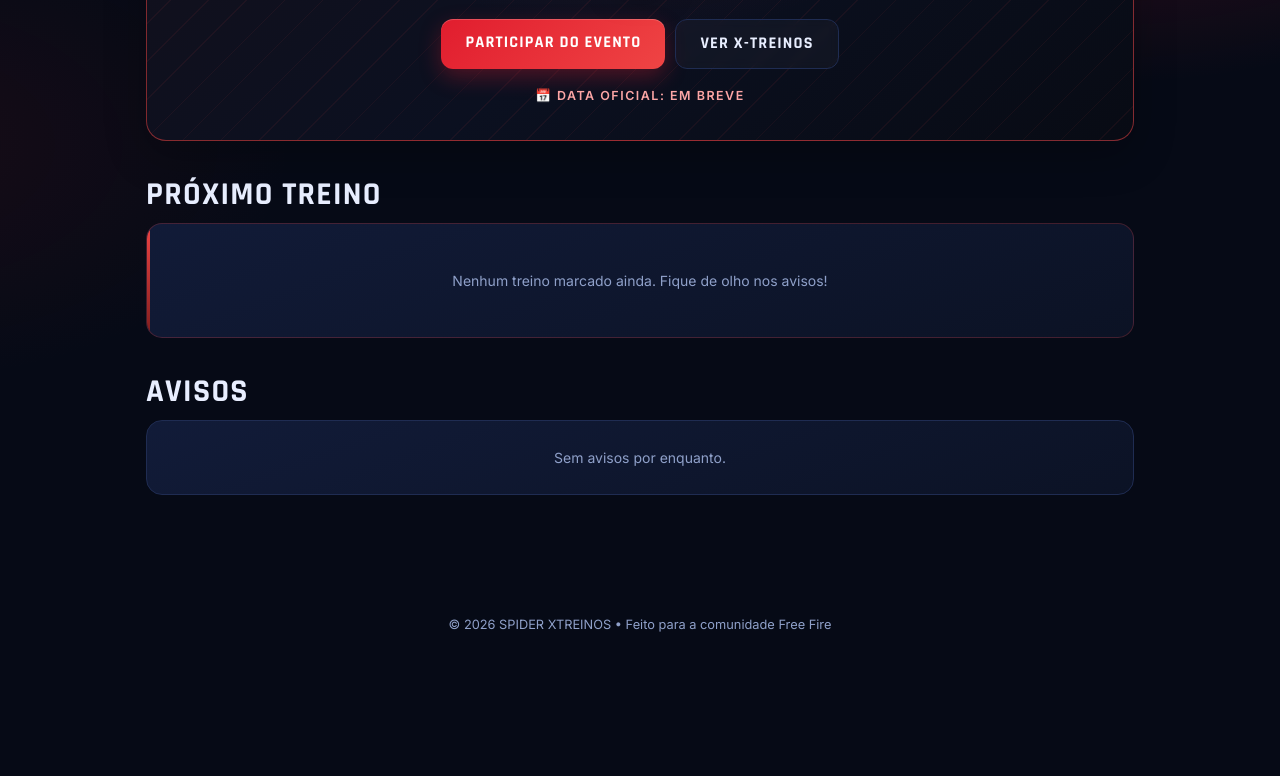
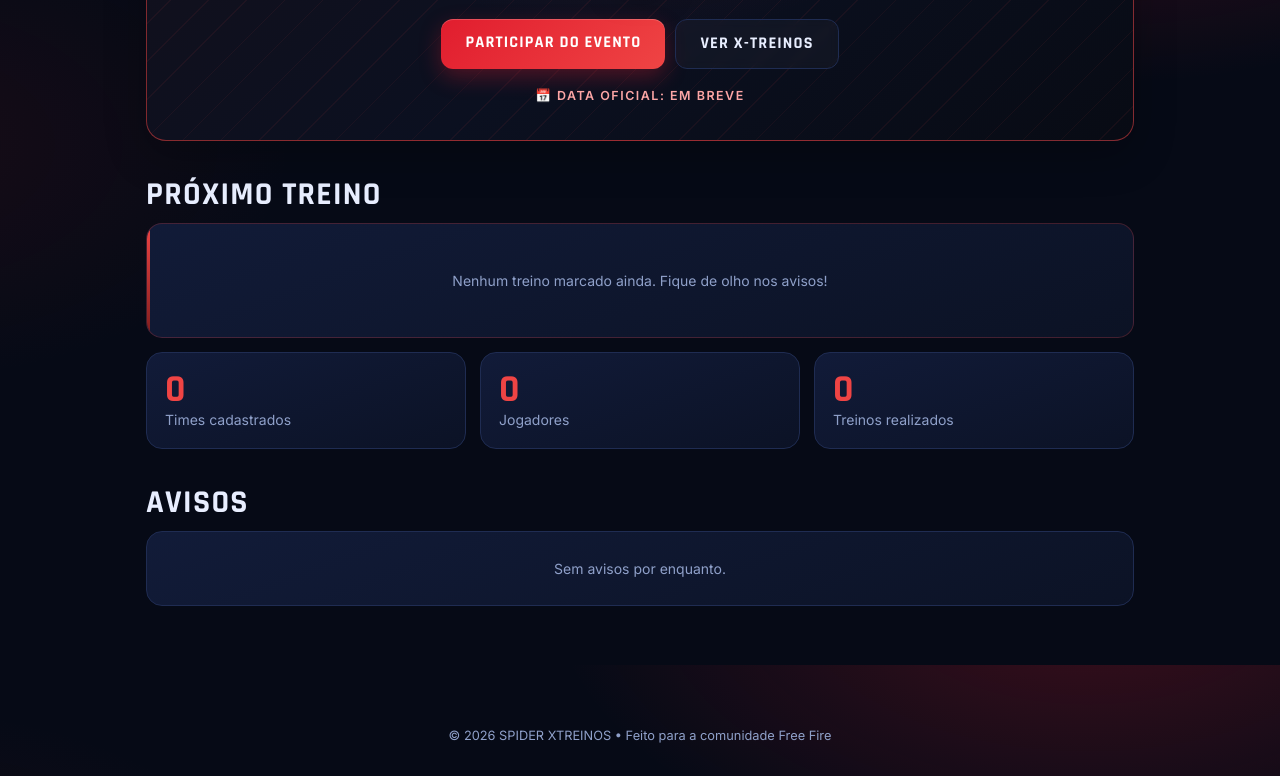
Before and after one commit to silvawallvaro-collab/silva-xtreinos-testes, a plain HTML site: page index.html in a window 1280 px wide. Shown: the part 935-1711 px from the top of the page. Before the commit the page ends 1599 px from the top, so only its background shows below. Drawn offline with Linux system fonts and the light colour scheme; no server answers.

Commit message:
Update index.html

```diff
--- a/index.html
+++ b/index.html
@@ -389,7 +389,7 @@ tbody tr{transition:background .15s}tbody tr:hover{background:rgba(255,255,255,.
   <button type="button" class="st-home mt" data-go="estatisticas" id="homeStatsCard" hidden><span><b>Estatísticas</b><small>Rankings, recordes, times e jogadores</small></span><i>›</i></button>
   <div id="homeBestPlayer" class="mt" hidden></div>
 
-  <div class="grid g3 mt" hidden>
+  <div class="grid g3 mt">
     <div class="card"><div class="stat" id="sTeams">0</div><p class="muted">Times cadastrados</p></div>
     <div class="card"><div class="stat" id="sPlayers">0</div><p class="muted">Jogadores</p></div>
     <div class="card"><div class="stat" id="sScrims">0</div><p class="muted">Treinos realizados</p></div>
```
